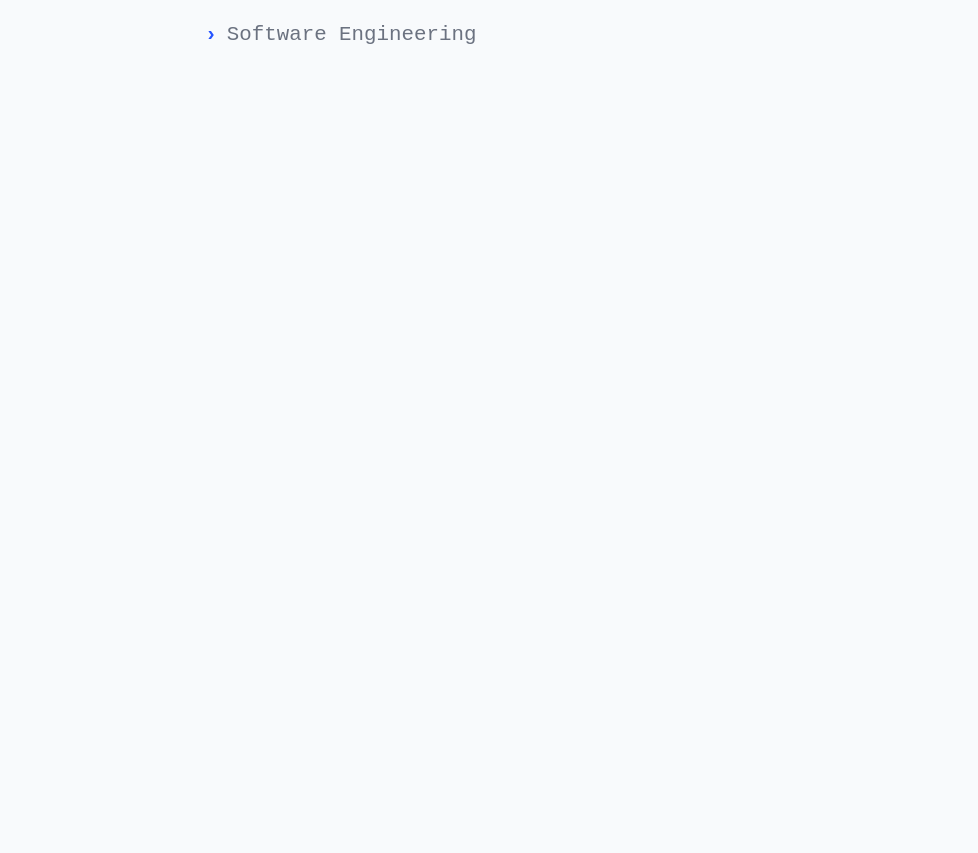
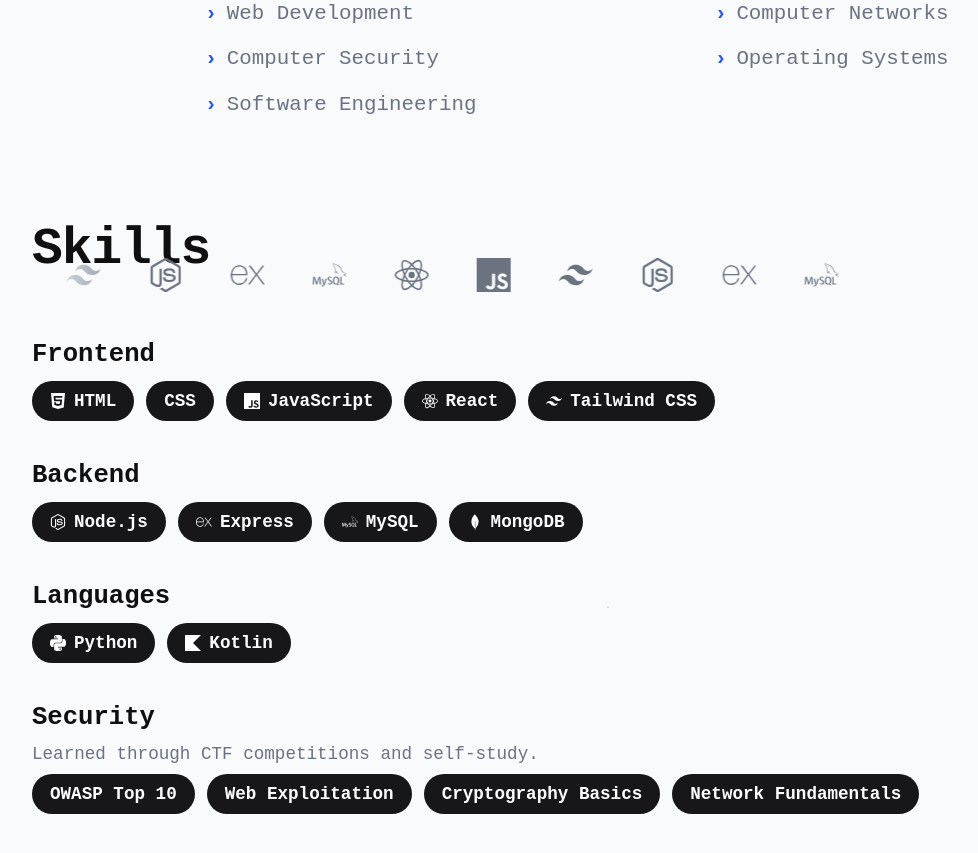
Before and after one commit to GregoryWTz/myportfolio, a React (Vite) app: page / in a window 1280 px wide. Shown: the part 2193-3046 px from the top of the page, without its empty margins (32-1010 px from the left). Before the commit the page ends 2243 px from the top, so only its background shows below. Built offline with nearby package versions, Linux system fonts and the light colour scheme.

Commit message:
Update7: Skills section + animations

```diff
--- a/package.json
+++ b/package.json
@@ -11,7 +11,8 @@
   },
   "dependencies": {
     "react": "^19.2.8",
-    "react-dom": "^19.2.8"
+    "react-dom": "^19.2.8",
+    "react-icons": "^5.7.0"
   },
   "devDependencies": {
     "@types/react": "^19.2.17",
--- /dev/null
+++ b/src/components/Skills.jsx
@@ -0,0 +1,87 @@
+import "../styles/Skills.css";
+import { useLanguage } from "../context/LanguageContext";
+import { useInView } from "../hooks/useInView";
+import {
+  SiHtml5, SiJavascript, SiReact, SiTailwindcss,
+  SiNodedotjs, SiExpress, SiMysql, SiMongodb, SiPython, SiKotlin,
+} from "react-icons/si";
+import { FaCss } from "react-icons/fa6";
+
+const iconMap = {
+  html: SiHtml5,
+  css: FaCss,
+  javascript: SiJavascript,
+  react: SiReact,
+  tailwind: SiTailwindcss,
+  nodejs: SiNodedotjs,
+  express: SiExpress,
+  mysql: SiMysql,
+  mongodb: SiMongodb,
+  python: SiPython,
+  kotlin: SiKotlin,
+};
+
+function SkillPill({ name, icon }) {
+  const Icon = iconMap[icon];
+  return (
+    <span className="skills__pill">
+      {Icon && <Icon className="skills__pill-icon" aria-hidden="true" />}
+      {name}
+    </span>
+  );
+}
+
+function SkillCategory({ category }) {
+  const [ref, visible] = useInView({ threshold: 0.1 });
+
+  return (
+    <div className="skills__category">
+      <h3 className={`skills__category-title ${visible ? "in-view" : ""}`}>{category.name}</h3>
+      {category.note && (
+        <p className={`skills__category-note ${visible ? "in-view" : ""}`}>{category.note}</p>
+      )}
+      <div ref={ref} className={`skills__pills ${visible ? "in-view" : ""}`}>
+        {category.items.map((item, i) => (
+          <SkillPill key={i} name={item.name} icon={item.icon} />
+        ))}
+      </div>
+    </div>
+  );
+}
+
+function Skills() {
+  const { t } = useLanguage();
+  const skills = t.skills;
+  const [titleRef, titleVisible] = useInView();
+
+  return (
+    <section id="skills" className="skills">
+      <div className="container">
+        <h2
+          ref={titleRef}
+          className={`skills__title ${titleVisible ? "in-view" : ""}`}
+        >
+          {skills.title}
+        </h2>
+
+        {/* Featured marquee row */}
+        <div className="skills__marquee">
+          <div className="skills__marquee-track">
+            {[...skills.featured, ...skills.featured].map((icon, i) => {
+              const Icon = iconMap[icon];
+              return Icon ? (
+                <Icon key={i} className="skills__marquee-icon" aria-hidden="true" />
+              ) : null;
+            })}
+          </div>
+        </div>
+
+        {skills.categories.map((category, i) => (
+          <SkillCategory key={i} category={category} />
+        ))}
+      </div>
+    </section>
+  );
+}
+
+export default Skills;
--- a/src/data/siteData.js
+++ b/src/data/siteData.js
@@ -68,6 +68,48 @@ export const translations = {
         }
       ]
     },
+    skills: {
+      title: "Skills",
+      featured: ["react", "javascript", "tailwind", "nodejs", "express", "mysql"],
+      categories: [
+        {
+          name: "Frontend",
+          items: [
+            { name: "HTML", icon: "html" },
+            { name: "CSS", icon: "css" },
+            { name: "JavaScript", icon: "javascript" },
+            { name: "React", icon: "react" },
+            { name: "Tailwind CSS", icon: "tailwind" },
+          ],
+        },
+        {
+          name: "Backend",
+          items: [
+            { name: "Node.js", icon: "nodejs" },
+            { name: "Express", icon: "express" },
+            { name: "MySQL", icon: "mysql" },
+            { name: "MongoDB", icon: "mongodb" },
+          ],
+        },
+        {
+          name: "Languages",
+          items: [
+            { name: "Python", icon: "python" },
+            { name: "Kotlin", icon: "kotlin" },
+          ],
+        },
+        {
+          name: "Security",
+          note: "Learned through CTF competitions and self-study.",
+          items: [
+            { name: "OWASP Top 10" },
+            { name: "Web Exploitation" },
+            { name: "Cryptography Basics" },
+            { name: "Network Fundamentals" },
+          ],
+        },
+      ],
+    },
   },
 
   id: {
@@ -136,5 +178,47 @@ export const translations = {
         }
       ]
     },
+    skills: {
+      title: "Skills",
+      featured: ["react", "javascript", "tailwind", "nodejs", "express", "mysql"],
+      categories: [
+        {
+          name: "Frontend",
+          items: [
+            { name: "HTML", icon: "html" },
+            { name: "CSS", icon: "css" },
+            { name: "JavaScript", icon: "javascript" },
+            { name: "React", icon: "react" },
+            { name: "Tailwind CSS", icon: "tailwind" },
+          ],
+        },
+        {
+          name: "Backend",
+          items: [
+            { name: "Node.js", icon: "nodejs" },
+            { name: "Express", icon: "express" },
+            { name: "MySQL", icon: "mysql" },
+            { name: "MongoDB", icon: "mongodb" },
+          ],
+        },
+        {
+          name: "Languages",
+          items: [
+            { name: "Python", icon: "python" },
+            { name: "Kotlin", icon: "kotlin" },
+          ],
+        },
+        {
+          name: "Security",
+          note: "Learned through CTF competitions and self-study.",
+          items: [
+            { name: "OWASP Top 10" },
+            { name: "Web Exploitation" },
+            { name: "Cryptography Basics" },
+            { name: "Network Fundamentals" },
+          ],
+        },
+      ],
+    },
   },
 };
--- a/src/pages/Home.jsx
+++ b/src/pages/Home.jsx
@@ -3,6 +3,7 @@ import About from "../components/About";
 import Cv from "../components/Cv";
 import Exp from "../components/Exp";
 import Edu from "../components/Edu";
+import Skills from "../components/Skills";
 
 function Home() {
   return (
@@ -12,6 +13,7 @@ function Home() {
       <Cv />
       <Exp />
       <Edu />
+      <Skills />
     </>
   );
 }
--- a/src/styles/Exp.css
+++ b/src/styles/Exp.css
@@ -1,4 +1,4 @@
-.cv {
+.exp {
   padding: 50px 0 20px;
 }
 
--- /dev/null
+++ b/src/styles/Skills.css
@@ -0,0 +1,117 @@
+.skills {
+  padding: 50px 0 20px;
+}
+
+.skills__title {
+  margin: 0 0 40px;
+  font-size: 3.2rem;
+  font-weight: 800;
+  letter-spacing: -0.02em;
+  color: var(--color-text);
+  opacity: 0;
+  transform: translateY(60px);
+}
+
+.skills__title.in-view {
+  animation: slideUp 1s cubic-bezier(0.16, 1, 0.3, 1) both;
+  animation-delay: 0.1s;
+}
+
+/* Featured marquee */
+.skills__marquee {
+    margin: 20px 0 60px;
+  overflow: hidden;
+  margin-bottom: 48px;
+  -webkit-mask-image: linear-gradient(90deg, transparent, #000 10%, #000 90%, transparent);
+  mask-image: linear-gradient(90deg, transparent, #000 10%, #000 90%, transparent);
+}
+
+.skills__marquee-track {
+  display: flex;
+  align-items: center;
+  gap: 48px;
+  width: max-content;
+  animation: skillsMarquee 22s linear infinite;
+}
+
+.skills__marquee:hover .skills__marquee-track {
+  animation-play-state: paused;
+}
+
+.skills__marquee-icon {
+  width: 34px;
+  height: 34px;
+  color: var(--color-text-muted);
+  flex-shrink: 0;
+}
+
+@keyframes skillsMarquee {
+  from { transform: translateX(0); }
+  to { transform: translateX(-50%); }
+}
+
+@media (prefers-reduced-motion: reduce) {
+  .skills__marquee-track {
+    animation: none;
+  }
+}
+
+/* Categories */
+.skills__category {
+  margin-bottom: 40px;
+}
+
+.skills__category-title {
+  margin-bottom: 12px;
+  font-size: 1.6rem;
+  font-weight: 800;
+  color: var(--color-text);
+  opacity: 0;
+}
+
+.skills__category-title.in-view {
+  animation: slideUp 0.7s cubic-bezier(0.16, 1, 0.3, 1) both;
+}
+
+.skills__category-note {
+  margin: 0 0 10px;
+  font-size: 1.1rem;
+  color: var(--color-text-muted);
+  opacity: 0;
+}
+
+.skills__category-note.in-view {
+  animation: slideUp 0.7s cubic-bezier(0.16, 1, 0.3, 1) both;
+  animation-delay: 0.1s;
+}
+
+.skills__pills {
+  display: flex;
+  flex-wrap: wrap;
+  gap: 12px;
+  opacity: 0;
+  margin: 0;
+}
+
+.skills__pills.in-view {
+  animation: slideUp 0.7s cubic-bezier(0.16, 1, 0.3, 1) both;
+  animation-delay: 0.15s;
+}
+
+.skills__pill {
+  display: inline-flex;
+  align-items: center;
+  gap: 8px;
+  padding: 10px 18px;
+  border-radius: var(--radius-full);
+  background: var(--color-dark);
+  color: #fff;
+  font-size: 1.1rem;
+  font-weight: 600;
+}
+
+.skills__pill-icon {
+  width: 16px;
+  height: 16px;
+  flex-shrink: 0;
+}
```
Also changed, not shown: 1 other file (tests, documents, lock files or other folders). Lines whose indentation alone changed are shown as unchanged.
